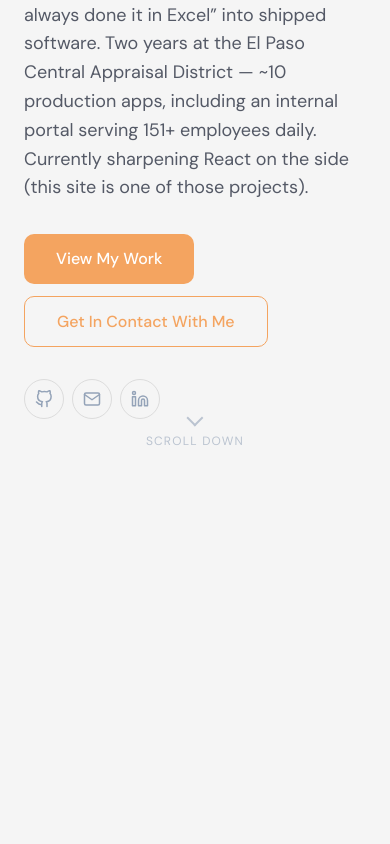
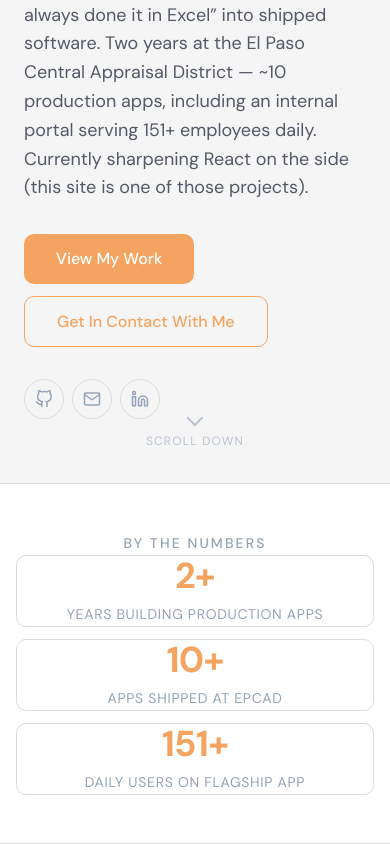
Before and after one commit to Eli9Saavedra/PersonalWebsite, a React (Vite) app in the folder personalwebsite/: page / in a window 390 px wide. Shown: the part 651-1495 px from the top of the page. Before the commit the page ends 1134 px from the top, so only its background shows below. Built offline with nearby package versions, Linux system fonts and the light colour scheme.

Commit message:
Added some updates to the Home page

```diff
--- a/personalwebsite/src/App.css
+++ b/personalwebsite/src/App.css
@@ -336,6 +336,48 @@
         .hero-socials a svg {
             font-size: var(--text-lg);
         }
+
+
+/* ==========================================================================
+   Home Page Stats Section
+   ========================================================================== */
+
+.home-stats {
+    padding: var(--space-20) var(--space-6);
+    background-color: var(--bg-surface);
+    border-top: 1px solid var(--border);
+    border-bottom: 1px solid var(--border);
+}
+
+    .home-stats h2 {
+        text-align: center;
+        font-size: var(--text-sm);
+        font-weight: var(--font-medium);
+        color: var(--text-muted);
+        text-transform: uppercase;
+        letter-spacing: 0.15em;
+        margin: 0 0 var(--space-10);
+    }
+
+.home-stats-grid {
+    display: grid;
+    grid-template-columns: repeat(3, 1fr);
+    gap: var(--space-6);
+    max-width: 1000px;
+    margin: 0 auto;
+}
+
+@media (max-width: 768px) {
+    .home-stats {
+        padding: var(--space-12) var(--space-4);
+    }
+
+    .home-stats-grid {
+        grid-template-columns: 1fr;
+        gap: var(--space-3);
+    }
+}
+
 
 
 /* ==========================================================================
--- /dev/null
+++ b/personalwebsite/src/components/HomeStats.jsx
@@ -0,0 +1,22 @@
+import StatTile from './StatTile'
+
+const stats = [
+    { value: 2, suffix: '+', label: 'Years building production apps' },
+    { value: 10, suffix: '+', label: 'Apps shipped at EPCAD', duration: 1200 },
+    { value: 151, suffix: '+', label: 'Daily users on flagship app', duration: 1500 }
+]
+
+function HomeStats() {
+    return (
+        <section className="home-stats">
+        <h2>By the Numbers</h2>
+            <div className="home-stats-grid">
+                {stats.map((stat) => (
+                    <StatTile key={stat.label} stat={stat} />
+                ))}
+            </div>
+        </section>
+    )
+}
+
+export default HomeStats
--- /dev/null
+++ b/personalwebsite/src/components/StatTile.jsx
@@ -0,0 +1,46 @@
+import { useState, useEffect, useRef } from 'react'
+import useCountUp from '../hooks/useCountUp'
+
+/**
+ * Renders a single stat tile on the Project Details page.
+ * If the stat's value is number, it animates from 0 up to the target using the useCountUp hook
+ * If the stat's value is a string, it skips the animation and renders the value as-is
+ * @param {any} param0
+ * @returns
+ */
+function StatTile({ stat }) {
+    const [hasStarted, setHasStarted] = useState(false)
+    const tileRef = useRef(null)
+    const isNumeric = typeof stat.value === 'number'
+    const count = useCountUp(isNumeric && hasStarted ? stat.value : 0, stat.duration)
+
+    useEffect(() => {
+        if (!tileRef.current || hasStarted) return
+        const observer = new IntersectionObserver(
+            (entries) => {
+                if (entries[0].isIntersecting) {
+                    setHasStarted(true)
+                    observer.disconnect()
+                }
+            },
+            { threshold: 0.3 }
+        )
+
+        observer.observe(tileRef.current)
+        return () => observer.disconnect()
+    }, [hasStarted])
+
+    return (
+        <div className="stat-tile" ref={tileRef}>
+            <div className="stat-value">
+                {isNumeric ? Math.round(count) : stat.value}
+                {stat.suffix}
+            </div>
+            <div className="stat-label">
+                {stat.label}
+            </div>
+        </div>
+    )
+}
+
+export default StatTile
--- a/personalwebsite/src/pages/HomePage.jsx
+++ b/personalwebsite/src/pages/HomePage.jsx
@@ -1,7 +1,14 @@
 import Hero from '../components/Hero';
+import HomeStats from '../components/HomeStats'
 
 function HomePage() {
-    return <Hero />
+    return (
+        <>
+            <Hero />
+            <HomeStats />
+        </>
+    )
+
 }
 
 export default HomePage
--- a/personalwebsite/src/pages/ProjectDetailPage.jsx
+++ b/personalwebsite/src/pages/ProjectDetailPage.jsx
@@ -1,52 +1,8 @@
-import {useState, useEffect, useRef } from 'react'
 import { useParams, Link } from 'react-router-dom'
 import { FiArrowLeft } from 'react-icons/fi'
 import projectsData from '../data/projectsData'
 import NotFoundPage from './NotFoundPage'
-import useCountUp from '../hooks/useCountUp'
-
-/**
- * Renders a single stat tile on the Project Details page.
- * If the stat's value is number, it animates from 0 up to the target using the useCountUp hook
- * If the stat's value is a string, it skips the animation and renders the value as-is
- * @param {any} param0
- * @returns
- */
-function StatTile({ stat }) {
-    const [hasStarted, setHasStarted] = useState(false)
-    const tileRef = useRef(null)
-    const isNumeric = typeof stat.value === 'number'
-    const count = useCountUp(isNumeric && hasStarted ? stat.value : 0, stat.duration)
-
-    useEffect(() => {
-        if (!tileRef.current || hasStarted) return
-        const observer = new IntersectionObserver(
-            (entries) => {
-                if (entries[0].isIntersecting) {
-                    setHasStarted(true)
-                    observer.disconnect()
-                }
-            },
-            { threshold: 0.3 }
-        )
-
-        observer.observe(tileRef.current)
-        return () => observer.disconnect()
-    }, [hasStarted])
-
-    return (
-        <div className="stat-tile" ref={tileRef}>
-            <div className="stat-value">
-                {isNumeric ? Math.round(count) : stat.value}
-                {stat.suffix }
-            </div>
-            <div className="stat-label">
-                {stat.label}
-            </div>
-        </div>
-    )
-}
-
+import StatTile from '../components/StatTile'
 
 function ProjectDetailPage() {
 
```
